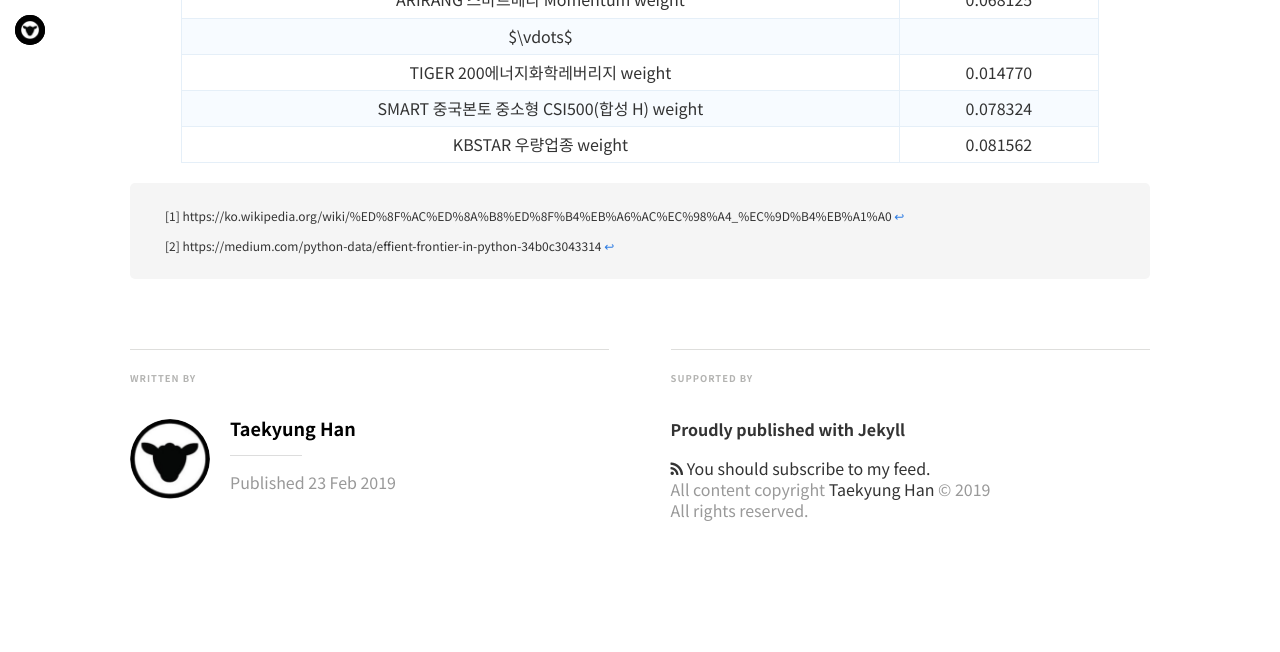
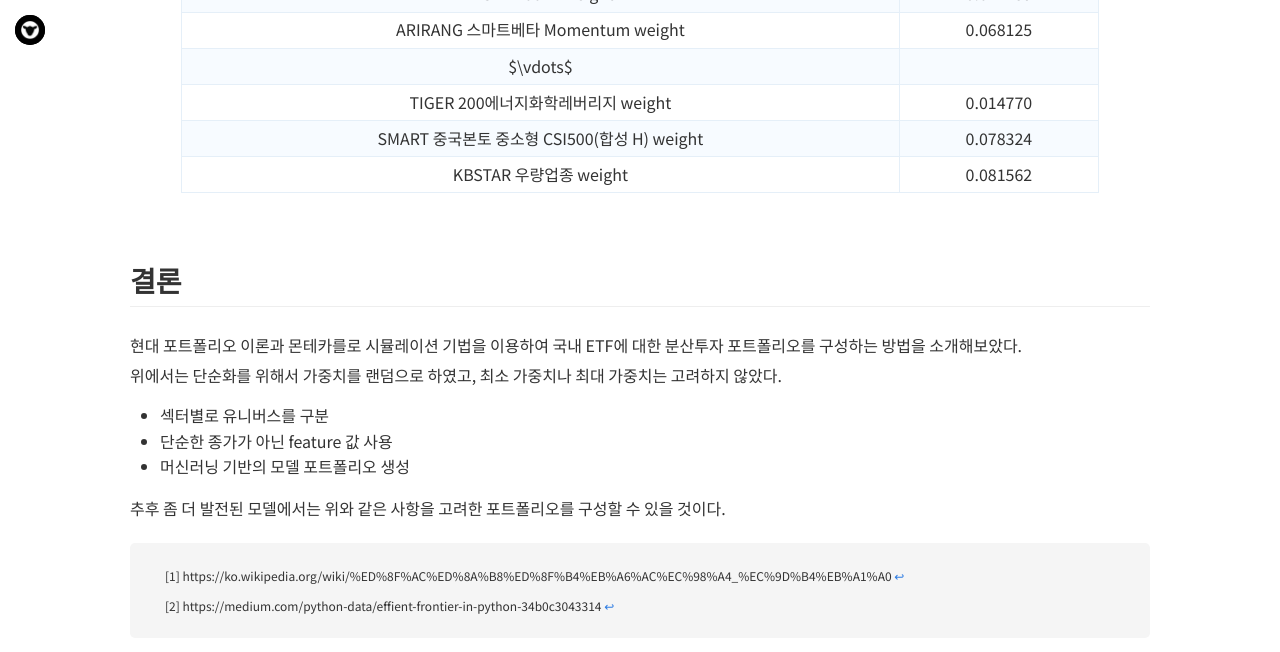
Before and after one commit to Shephexd/shephexd.github.io, a Jekyll site: the page built from _posts/finance/2019-02-23-Portfolio_selection_with_python.md, in a window 1280 px wide and 900 px high, scrolled down 8232 px, cut to the strip 0-652 px from the top of the window. Built offline with Jekyll 4.4.1, drawn with Linux system fonts in a browser that asks for light colours; nearby versions of some CDN libraries; some web fonts are replaced; formulas are drawn with MathJax 3; comment, search, counter and statistics services are not loaded; some of the changed text lies outside the part shown.

Commit message:
ADD conclusion for post about finance

```diff
--- a/_posts/finance/2019-02-23-Portfolio_selection_with_python.md
+++ b/_posts/finance/2019-02-23-Portfolio_selection_with_python.md
@@ -17,6 +17,8 @@
 투자에서 유명한 격언 중 *“계란을 한바구니에 담지말라.”* 가 있다.
 
 자산을 분산투자하여 포트폴리오를 만들게 되면 분산 투자 전보다 위험을 감소시킬 수 있다는 이론이다.
+
+과거의 수익률이 미래의 수익률을 보장하지는 않지만, 낮은 상관관계의 포트폴리오 조합을 구성하여 개별종목에 대한 리스크를 줄일 수 있다.
 
 python과 현대 포트폴리오 이론을 이용하여 투자 포트폴리오를 생성하고 평가하는 방법에 대하여 소개하고자 한다.
 
@@ -365,5 +367,25 @@
 
 
 
+
+
+## 결론
+
+현대 포트폴리오 이론과 몬테카를로 시뮬레이션 기법을 이용하여 국내 ETF에 대한 분산투자 포트폴리오를 구성하는 방법을 소개해보았다.
+
+위에서는 단순화를 위해서 가중치를 랜덤으로 하였고, 최소 가중치나 최대 가중치는 고려하지 않았다.
+
+
+
+- 섹터별로 유니버스를 구분
+- 단순한 종가가 아닌 feature 값 사용
+- 머신러닝 기반의 모델 포트폴리오 생성
+
+
+
+추후 좀 더 발전된 모델에서는 위와 같은 사항을 고려한 포트폴리오를 구성할 수 있을 것이다.
+
+
+
 [^1]: https://ko.wikipedia.org/wiki/%ED%8F%AC%ED%8A%B8%ED%8F%B4%EB%A6%AC%EC%98%A4_%EC%9D%B4%EB%A1%A0
 [^2]: https://medium.com/python-data/effient-frontier-in-python-34b0c3043314
```
